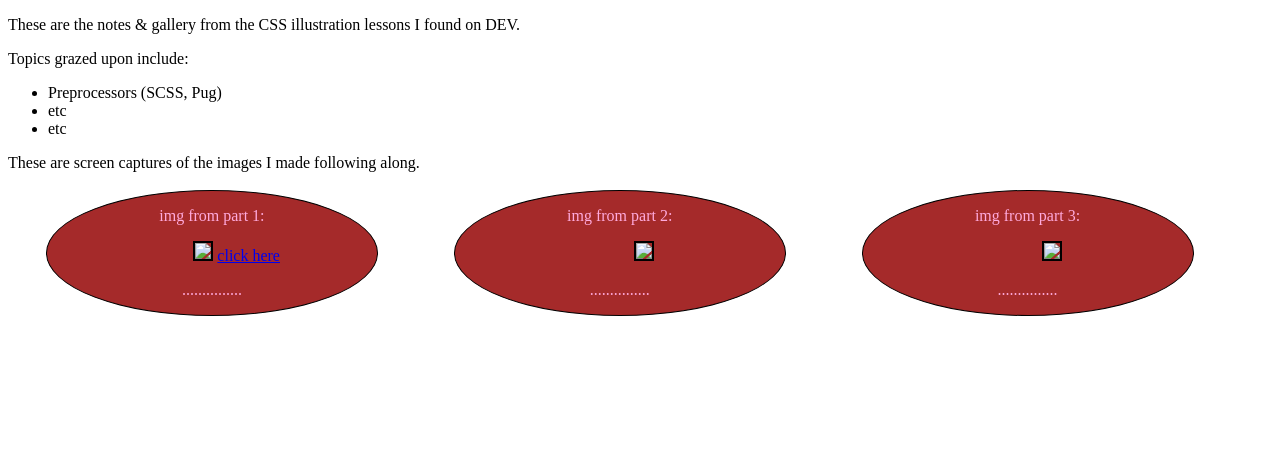
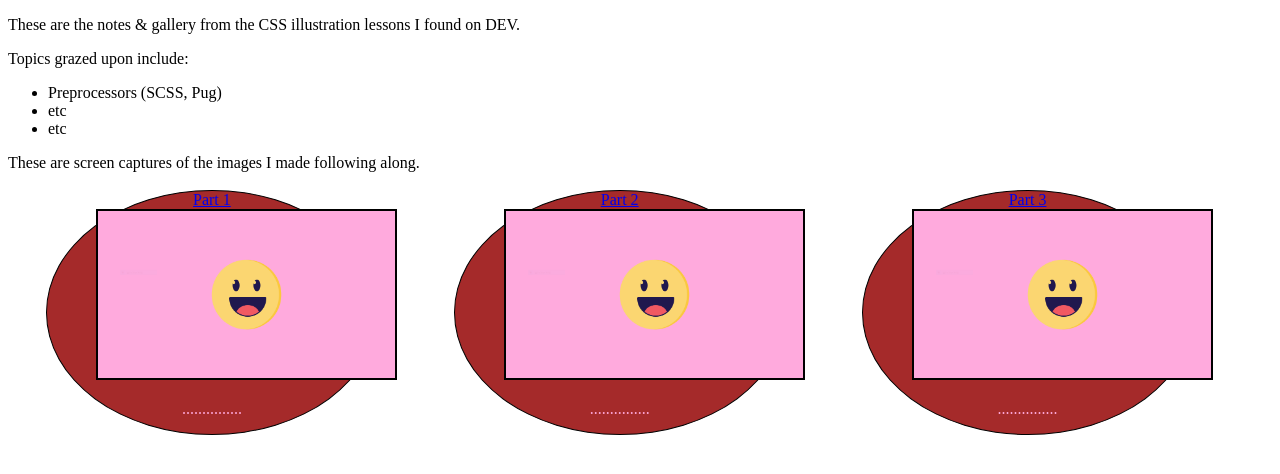
Before and after one commit to teiResa/Pure-CSS-Illistrations-Lessons, a plain HTML site: page index.html in a window 1280 px wide. Drawn offline with Linux system fonts and the light colour scheme.

Commit message:
fixed smiley file and png

```diff
--- a/index.html
+++ b/index.html
@@ -18,21 +18,20 @@
     <div class="img-gallery">
 
       <div class="data-box" id="data-box-1">
-        <p>img from part 1:</p>
-        <img class="preview" src="smiley-face-illustration-lesson-pt-1-of-3/dist/smiley.png" href="smiley-face-illustration-lesson-pt-1-of-3/dist/index.html">
-        <a href="smiley-face-illustration-lesson-pt-1-of-3/dist/index.html">click here</a>
+        <a href="https://dev.to/agathacco/how-to-create-pure-css-illustrations-and-animate-them---part-1-1j1k"> Part 1</a>
+        <a href="smiley-face/dist/index.html"> <img src="img/smiley.png" alt="click to see as html"></a>
+
         <p>...............</p>
       </div>
       <div class="data-box" id="data-box-2">
-        <p>img from part 2:</p>
-        <img id="preview" src="smiley-face-illustration-lesson-pt-1-of-3/dist/smiley.png" href="smiley-face-illustration-lesson-pt-1-of-3/dist/index.html">
-        <a href="#"></a>
+
+        <a href="https://dev.to/agathacco/how-to-create-pure-css-illustrations-and-animate-them---part-2-1ao4"> Part 2 </a>
+        <a href="smiley-face/dist/index.html"> <img src="img/smiley.png" alt="click to see as html"></a>
         <p>...............</p>
       </div>
       <div class="data-box" id="data-box-3">
-        <p>img from part 3:</p>
-        <img id="preview" src="smiley-face-illustration-lesson-pt-1-of-3/dist/smiley.png" href="smiley-face-illustration-lesson-pt-1-of-3/dist/index.html">
-        <a href="#"></a>
+        <a href="https://dev.to/agathacco/how-to-create-pure-css-illustrations-and-animate-them---part-3-3e8a"> Part 3 </a>
+        <a href="smiley-face/dist/index.html"> <img src="img/smiley.png" alt="click to see as html"></a>
         <p>...............</p>
       </div>
 
```
Also changed, not shown: img/smiley.png (added).
